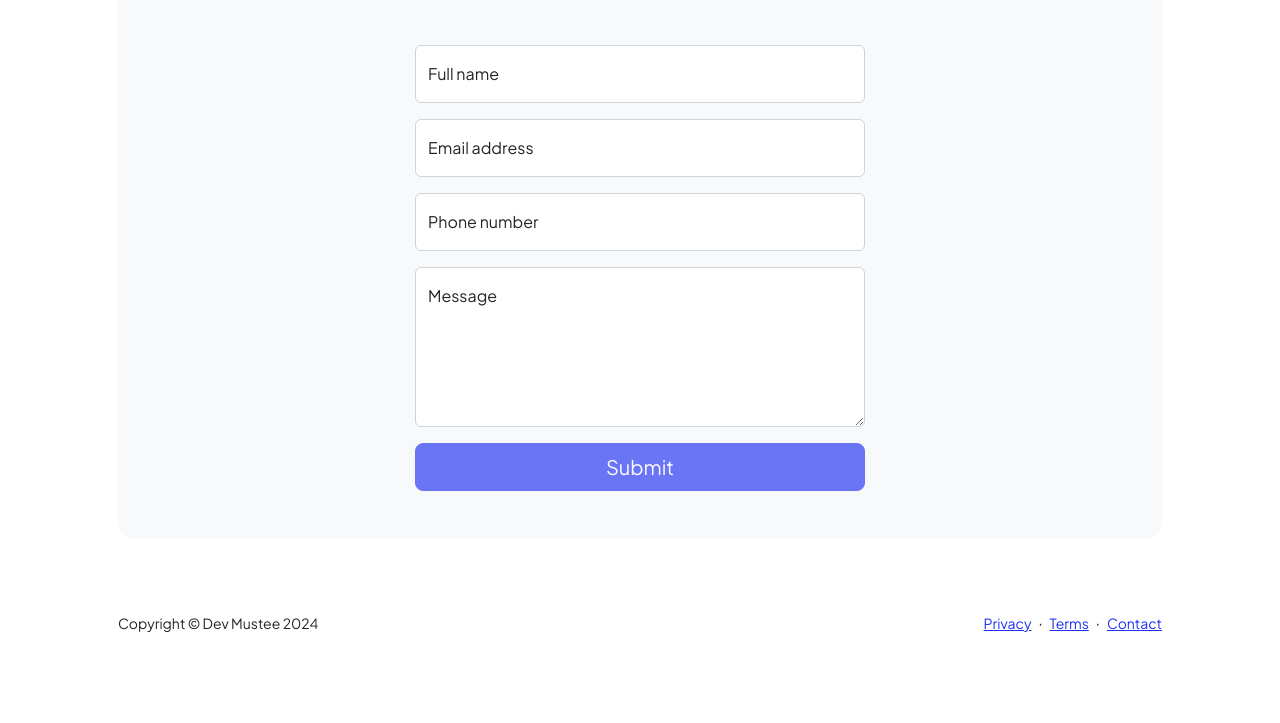
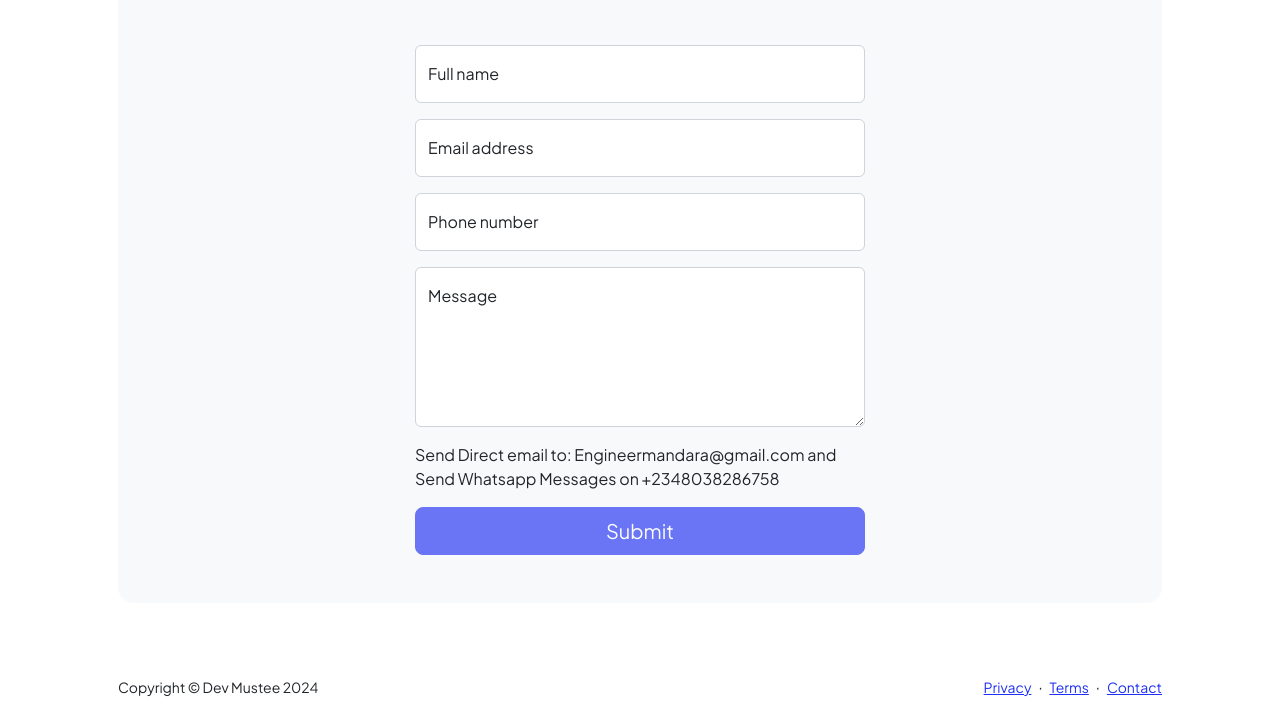
Before and after one commit to Mandara7030/Main-Portfolio, a plain HTML site: page contact.html in a window 1280 px wide. Shown: the part 321-1044 px from the top of the page. Before the commit the page ends 980 px from the top, so only its background shows below. Drawn offline with nearby package versions, Linux system fonts and the light colour scheme.

Commit message:
Update contact.html
Added External Contact

```diff
--- a/contact.html
+++ b/contact.html
@@ -79,6 +79,9 @@
                                         <label for="message">Message</label>
                                         <div class="invalid-feedback" data-sb-feedback="message:required">A message is required.</div>
                                     </div>
+                                    <div>
+                                        <P> Send Direct email to: Engineermandara@gmail.com and Send Whatsapp Messages on +2348038286758</P>
+                                    </div>
                                     <!-- Submit success message-->
                                     <!---->
                                     <!-- This is what your users will see when the form-->
```
